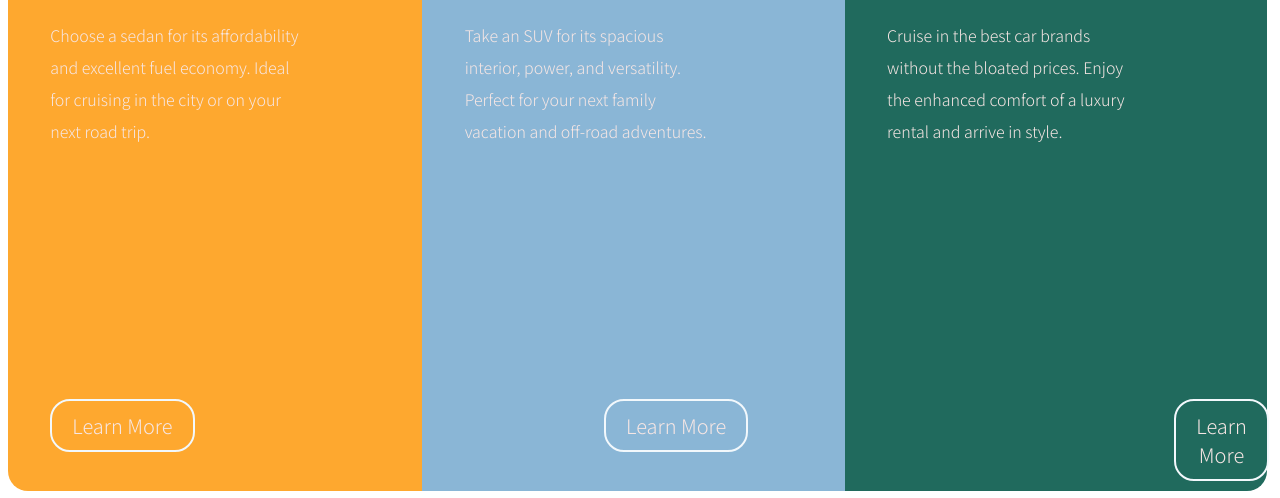
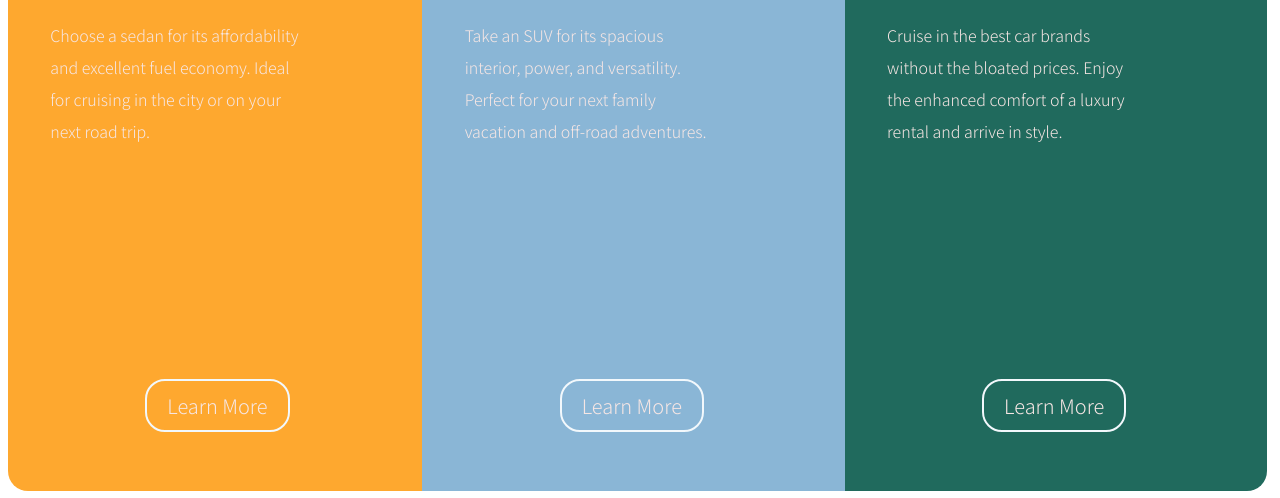
Before and after one commit to clam1128/3-Column-Preview-Card-Component-Project, a plain HTML site: page index.html in a window 1280 px wide. Shown: the part 302-800 px from the top of the page. Drawn offline with Linux system fonts and the light colour scheme.

Commit message:
Update styles.css

```diff
--- a/css/styles.css
+++ b/css/styles.css
@@ -46,15 +46,11 @@ p {
   font-size: 20px;
   background: #fea82f;
   padding: 10px 20px 10px 20px;
+  height: 0;
   text-decoration: none;
-  text-align: center;
-  display: inline;
-  position: absolute;
-  top: 88%;
-  left: 10%;
-  /*position: relative;
+  position: relative;
   top: 30%;
-  left: 32.5%;*/
+  left: 32.5%;
 }
 
 .sedan-btn:hover {
@@ -102,12 +98,11 @@ p {
   font-size: 20px;
   background: #8ab6d6;
   padding: 10px 20px 10px 20px;
+  height: 0;
   text-decoration: none;
-  text-align: center;
-  display: inline;
-  position: absolute;
-  top: 88%;
-  left: 43%;
+  position: relative;
+  top: 30%;
+  left: 32.5%;
 }
 
 .suvs-btn:hover {
@@ -156,12 +151,11 @@ p {
   font-size: 20px;
   background: #206a5d;
   padding: 10px 20px 10px 20px;
+  height: 0;
   text-decoration: none;
-  text-align: center;
-  display: inline;
-  position: absolute;
-  top: 88%;
-  left: 78%;
+  position: relative;
+  top: 30%;
+  left: 32.5%;
 }
 
 .luxury-btn:hover {
```
